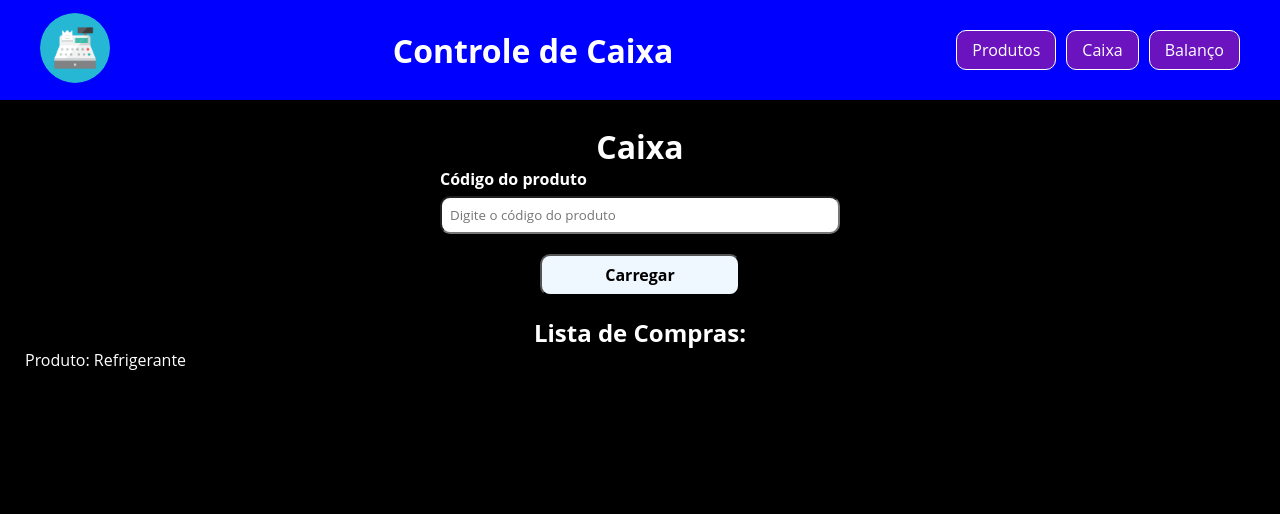
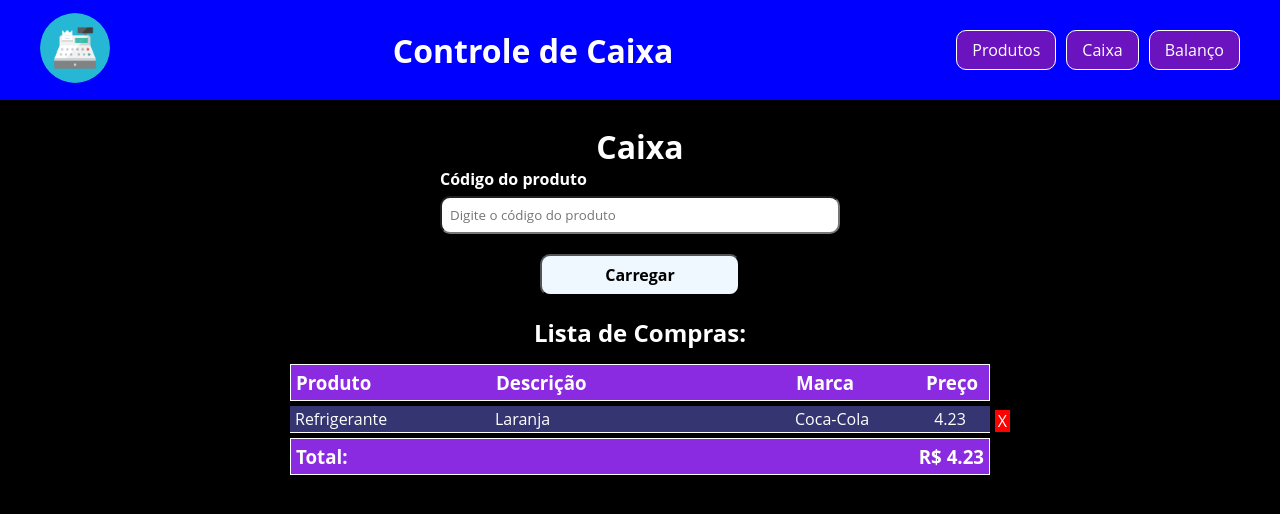
Before and after one commit to Andre-SMedina/Controle_de_caixa, a React (Create React App) app in the folder app/: page /caixa in a window 1280 px wide. Both pictures are taken after typing "5" into the empty fields and a click on the button "Carregar". Shown: the top 514 px of the page. Built offline with nearby package versions, Linux system fonts and the light colour scheme; data requests are answered from the project's data file.

Commit message:
delete item list ok

```diff
--- a/app/db.json
+++ b/app/db.json
@@ -5,7 +5,7 @@
       "amount": "77",
       "brand": "delvale",
       "description": "uva",
-      "price": "4",
+      "price": "4.00",
       "id": 1
     },
     {
@@ -13,7 +13,7 @@
       "amount": "7",
       "brand": "bom",
       "description": "integral",
-      "price": "5",
+      "price": "5.00",
       "id": 2
     },
     {
@@ -21,7 +21,7 @@
       "amount": "77",
       "brand": "itambe",
       "description": "integral",
-      "price": "55",
+      "price": "55.00",
       "id": 3
     },
     {
@@ -53,7 +53,7 @@
       "amount": "44",
       "brand": "fortaleza",
       "description": "integral de 400g com recheio de chocolate",
-      "price": "4.6",
+      "price": "4.60",
       "id": 7
     }
   ],
--- a/app/package.json
+++ b/app/package.json
@@ -20,6 +20,7 @@
     "serve": "serve -s build",
     "open": "start Brave http://localhost:3000",
     "mult": "npm-run-all --parallel backend start",
+    "mult2": "npm-run-all --parallel backend serve",
     "build": "react-scripts build",
     "test": "react-scripts test",
     "eject": "react-scripts eject"
--- a/app/src/components/caixa/CaixaListBuy.jsx
+++ b/app/src/components/caixa/CaixaListBuy.jsx
@@ -1,15 +1,21 @@
 // import { DataBase, Messages } from "../Functions";
 import styles from "./CaixaListBuy.module.css";
 
-function CaixaListBuy({ product }) {
+function CaixaListBuy({ product, handleOnRemove }) {
+  function remove() {
+    handleOnRemove(product.id, product.uid);
+  }
   return (
     <div className={styles.card_container}>
       {product.name && (
         <div className={styles.card_list}>
-          <p>
-            <span>Produto: </span>
-            {product.name}
-          </p>
+          <p className={styles.product_name}>{product.name}</p>
+          <p className={styles.product_description}>{product.description}</p>
+          <p className={styles.product_brand}>{product.brand}</p>
+          <p className={styles.product_price}>{product.price}</p>
+          <span onClick={remove} className={styles.product_remove}>
+            X
+          </span>
         </div>
       )}
     </div>
--- a/app/src/components/caixa/CaixaListBuy.module.css
+++ b/app/src/components/caixa/CaixaListBuy.module.css
@@ -2,9 +2,41 @@
   margin: 0 auto;
 }
 .card_list {
+  border-bottom: solid 1px white;
   display: flex;
-  flex-direction: column;
+  align-items: flex-end;
+  padding: 2px 5px;
+  background-color: rgb(53, 53, 113);
+  width: 700px;
+  position: relative;
 }
 .card_list p {
   text-transform: capitalize;
+  text-align: start;
 }
+.product_name {
+  width: 200px;
+}
+.product_description {
+  width: 300px;
+}
+.product_brand {
+  width: 130px;
+}
+.card_list p.product_price {
+  text-align: center;
+  width: 50px;
+}
+.product_remove {
+  position: absolute;
+  right: -20px;
+  top: calc(50% - 9.2px);
+  background-color: red;
+  padding: 0 3px;
+  cursor: pointer;
+  transition: 0.3s;
+}
+.product_remove:hover {
+  background-color: brown;
+  transform: scale(1.2);
+}
--- a/app/src/components/pages/Caixa.jsx
+++ b/app/src/components/pages/Caixa.jsx
@@ -5,25 +5,74 @@ import styles from "./Caixa.module.css";
 import CaixaForm from "../caixa/CaixaForm";
 import CaixaListBuy from "../caixa/CaixaListBuy";
 import { DataBase, Messages } from "../Functions";
+import Message from "../layout/Message";
 
 function Caixa() {
   const [listBuy, setListBuy] = useState([]);
+  const [message, setMessage] = useState("");
+  const [type, setType] = useState("");
+  const [total, setTotal] = useState(0);
+  const [uid, setUid] = useState(0);
 
   async function submit(id) {
     const item = await DataBase({}, "GET", id);
+
+    if (!item.name) {
+      Messages(setMessage, "Produto não encontrado!", setType, "error");
+      return;
+    }
+
+    setUid(uuid);
+    item.uid = uid;
+
+    const sum = parseFloat(item.price) + parseFloat(total);
+    const price = sum.toFixed(2);
+
+    setTotal(price);
     setListBuy([...listBuy, item]);
+  }
+
+  function removeListProduct(id, uid2) {
+    const newList = listBuy.filter((item) => {
+      if (item.uid === uid2) {
+        const sum = parseFloat(total) - parseFloat(item.price);
+        const price = sum.toFixed(2);
+        setTotal(price);
+      }
+      return item.uid !== uid2;
+    });
+
+    setListBuy(newList);
   }
   return (
     <div className={styles.container}>
+      {message && <Message text={message} type={type} />}
       <h1>Caixa</h1>
-
       <CaixaForm handleSubmit={submit} />
       <h2>Lista de Compras:</h2>
-      {listBuy.length === 1 ? (
-        <CaixaListBuy product={listBuy[0]} />
-      ) : (
-        listBuy.map((item) => <CaixaListBuy product={item} key={uuid()} />)
-      )}
+      <div className={styles.list_buy}>
+        <div className={styles.list_buy_tittle}>
+          <h3 className={styles.list_buy_tittle_product}>Produto</h3>
+          <h3 className={styles.list_buy_tittle_description}>Descrição</h3>
+          <h3 className={styles.list_buy_tittle_brand}>Marca</h3>
+          <h3 className={styles.list_buy_tittle_price}>Preço</h3>
+        </div>
+        {listBuy.length === 1 ? (
+          <CaixaListBuy product={listBuy[0]} />
+        ) : (
+          listBuy.map((item) => (
+            <CaixaListBuy
+              handleOnRemove={removeListProduct}
+              product={item}
+              key={uuid()}
+            />
+          ))
+        )}
+        <div className={`${styles.list_buy_total} ${styles.list_buy_tittle}`}>
+          <h3>Total:</h3>
+          <h3>R$ {total}</h3>
+        </div>
+      </div>
     </div>
   );
 }
--- a/app/src/components/pages/Caixa.module.css
+++ b/app/src/components/pages/Caixa.module.css
@@ -6,6 +6,37 @@
 .container h1 {
   text-align: center;
 }
+.container h2 {
+  margin-bottom: 10px;
+}
 .container form {
   margin: 0 auto;
 }
+.list_buy {
+  display: flex;
+  flex-direction: column;
+  align-items: center;
+}
+.list_buy_tittle {
+  display: flex;
+  width: 700px;
+  background-color: blueviolet;
+  padding: 5px;
+  margin: 5px 0;
+  border: 1px solid white;
+}
+.list_buy_tittle_product {
+  width: 200px;
+}
+.list_buy_tittle_description {
+  width: 300px;
+}
+.list_buy_tittle_brand {
+  width: 130px;
+}
+.list_buy_tittle_price {
+  width: 50px;
+}
+.list_buy_total {
+  justify-content: space-between;
+}
--- a/app/src/components/products/ProductForm.jsx
+++ b/app/src/components/products/ProductForm.jsx
@@ -52,11 +52,11 @@ function ProductForm({ handleSubmit, data }) {
       />
       <InputRequired
         type="number"
-        name="value"
+        name="price"
         text="Valor"
         placeholder="Insira a valor do produto"
         handleOnChange={handleChange}
-        value={products.value ? products.value : ""}
+        value={products.price ? products.price : ""}
       />
       <div className={styles.form_buttons}>
         <SubmitButton text="Salvar" />
--- a/app/src/components/products/ProductsForm.jsx
+++ b/app/src/components/products/ProductsForm.jsx
@@ -60,11 +60,11 @@ function ProductsForm({ handleSubmit }) {
       />
       <InputRequired
         type="number"
-        name="value"
+        name="price"
         text="Valor"
         placeholder="Insira a valor do produto"
         handleOnChange={handleChange}
-        value={products.value ? products.value : ""}
+        value={products.price ? products.price : ""}
       />
       <div className={styles.form_buttons}>
         <SubmitButton text="Cadastrar" />
```
